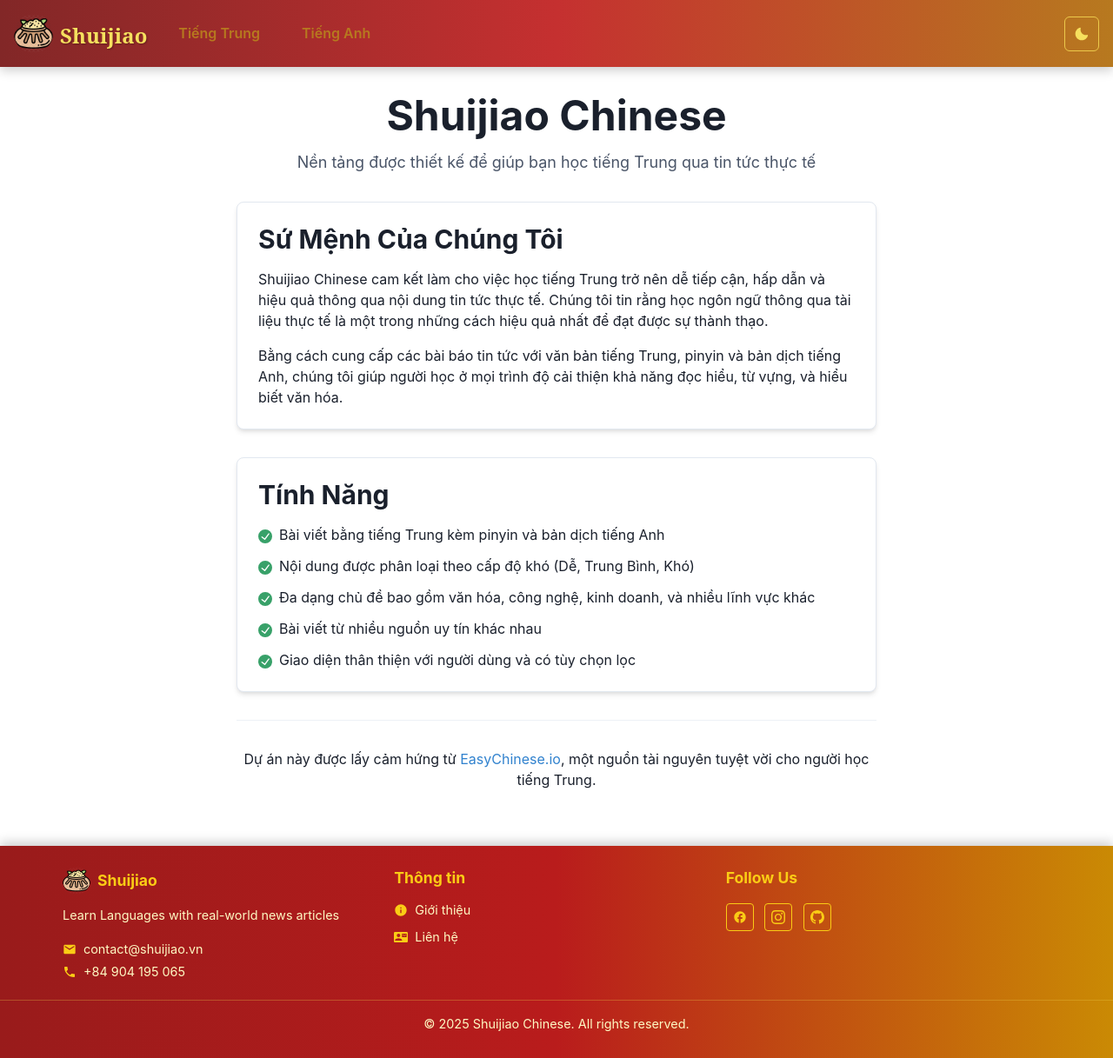
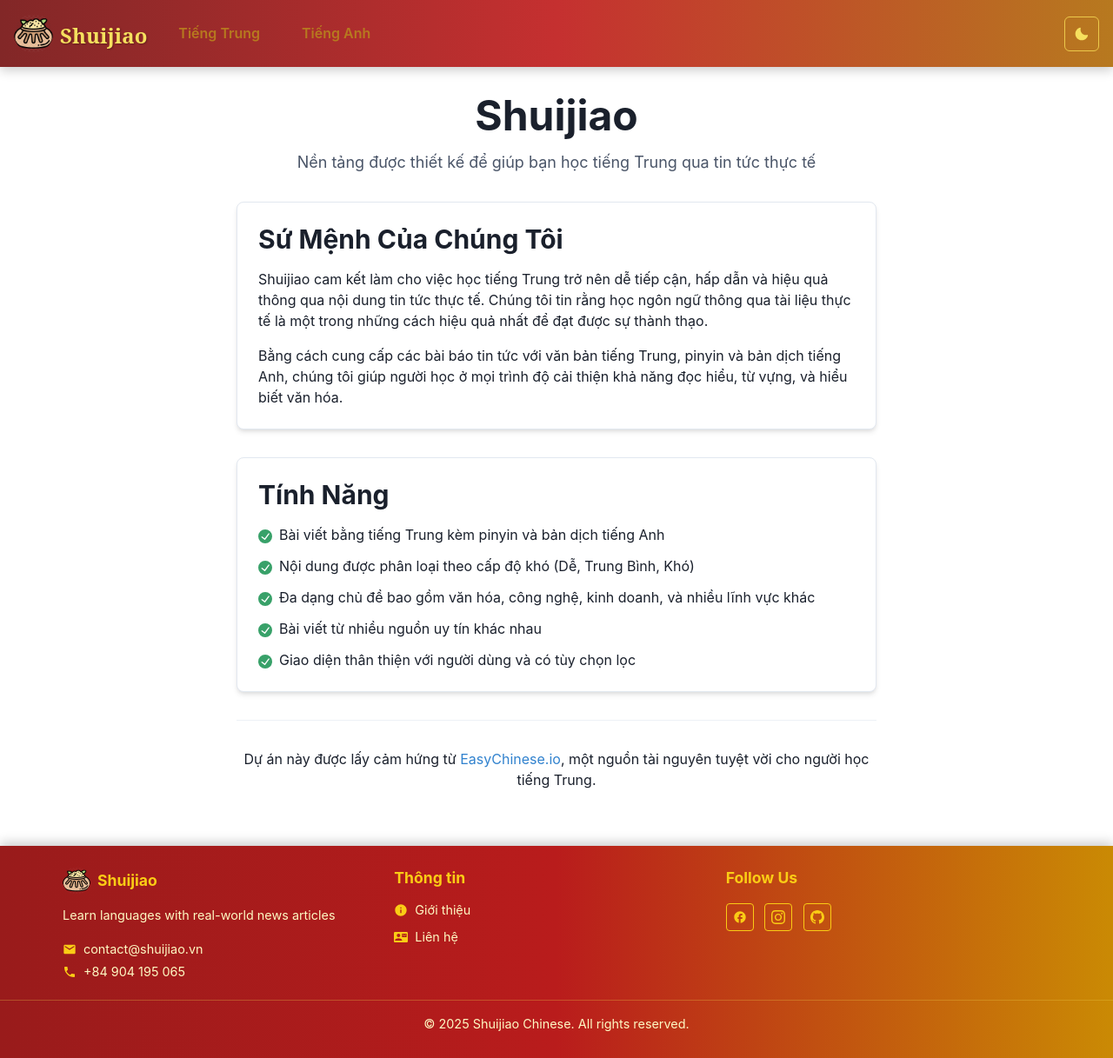
Before and after one commit to bxdoan/shuijiao, a React (Create React App) app: page /about in a window 1280 px wide. Shown: the whole page at 87% size. Built offline with nearby package versions, Linux system fonts and the light colour scheme.

Commit message:
related news

```diff
--- a/src/components/Footer.tsx
+++ b/src/components/Footer.tsx
@@ -228,7 +228,7 @@
             </div>
             <h3 style={styles.brandText}>Shuijiao</h3>
           </div>
-          <p style={styles.normalText}>Learn Languages with real-world news articles</p>
+          <p style={styles.normalText}>Learn languages with real-world news articles</p>
           <div style={styles.contactInfo}>
             <a
               href="mailto:contact@shuijiao.vn"
--- a/src/pages/AboutPage.tsx
+++ b/src/pages/AboutPage.tsx
@@ -24,7 +24,7 @@
       <VStack spacing={8} align="stretch">
         <Box textAlign="center">
           <Heading as="h1" size="2xl" mb={4}>
-            Shuijiao Chinese
+            Shuijiao
           </Heading>
           <Text fontSize="lg" color="gray.600">
             Nền tảng được thiết kế để giúp bạn học tiếng Trung qua tin tức thực tế
@@ -43,7 +43,7 @@
             Sứ Mệnh Của Chúng Tôi
           </Heading>
           <Text mb={4}>
-              Shuijiao Chinese cam kết làm cho việc học tiếng Trung trở nên dễ tiếp cận,
+              Shuijiao cam kết làm cho việc học tiếng Trung trở nên dễ tiếp cận,
             hấp dẫn và hiệu quả thông qua nội dung tin tức thực tế. Chúng tôi tin rằng
             học ngôn ngữ thông qua tài liệu thực tế là một trong những cách hiệu quả nhất
             để đạt được sự thành thạo.
--- a/src/pages/NewsDetailPage.tsx
+++ b/src/pages/NewsDetailPage.tsx
@@ -66,6 +66,8 @@
 
       setIsLoading(true);
       setIsError(false);
+      setTranslation(null);
+      setShowTranslation(false);
 
       try {
         const data = await getNewsDetails(newsId, currentLanguage);
```
